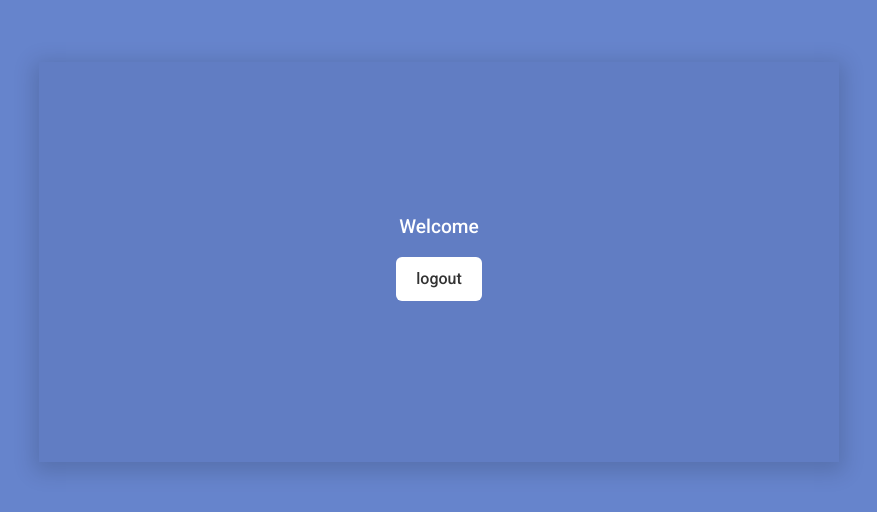
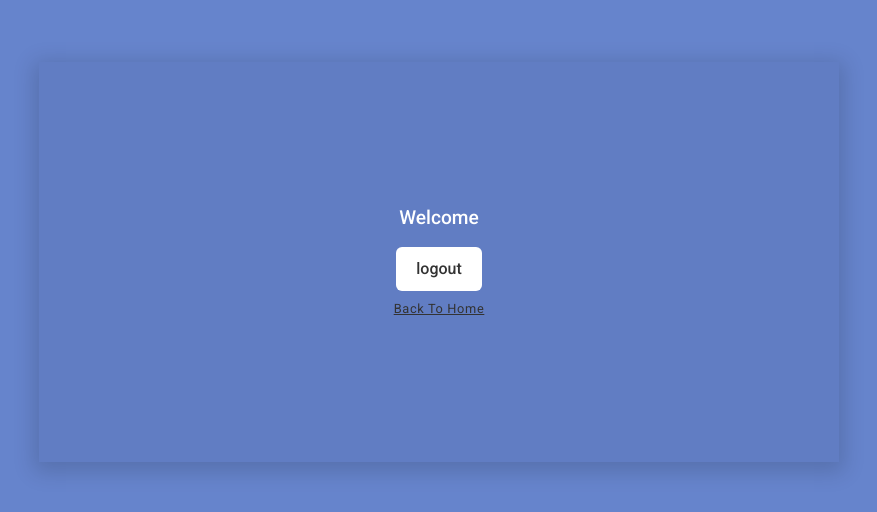
Before and after one commit to ESRAAmamdoh/sign, a plain HTML site: page home.html in a window 1280 px wide. Shown: the part 138-650 px from the top of the page, without its empty margins (201-1078 px from the left). Drawn offline with Linux system fonts and the light colour scheme.

Commit message:
Add files via upload

```diff
--- a/home.html
+++ b/home.html
@@ -18,6 +18,7 @@
 
         <h2>Welcome </h2>
         <button class="btnSignin btn my-2" id="logout">logout</button>
+        <a href="index.html"  class="forget">Back To Home</a>
     </div>
 
 
```
